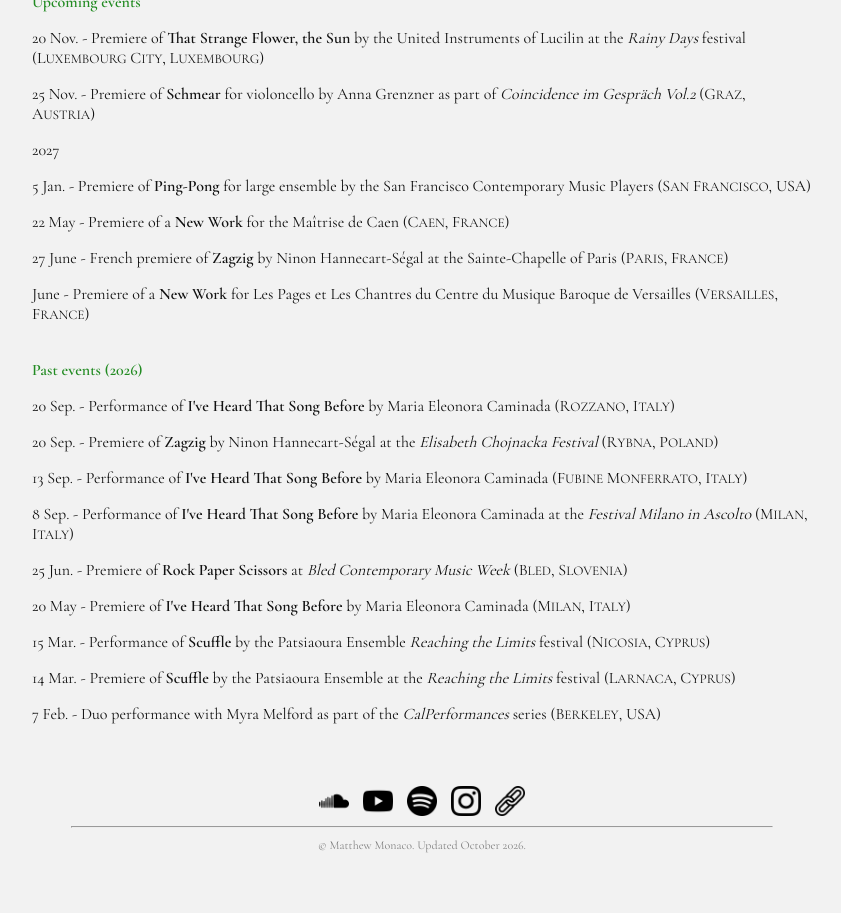
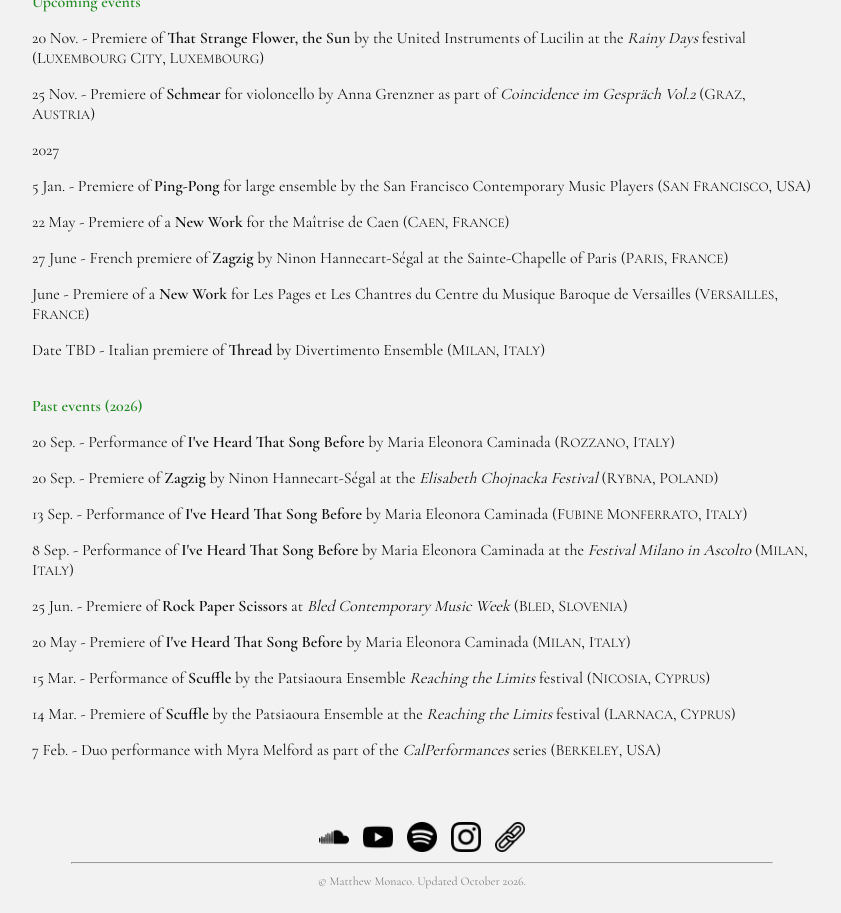
Before and after one commit to matthew-monaco/matthew-monaco.github.io, a Jekyll site: the page built from index.md, in a window 1280 px wide, cut to the strip 489-1402 px from the top of the page. Shown: the whole strip, without its empty margins (218-1059 px from the left). Built offline with Jekyll 4.4.1, drawn with Linux system fonts in a browser that asks for light colours; before the commit the page ends 1366 px from its top, so only the background shows below that.

Commit message:
Update index.md

```diff
--- a/index.md
+++ b/index.md
@@ -96,6 +96,7 @@ positionPopups();
 
 <p>June - Premiere of a <strong>New Work</strong> for Les Pages et Les Chantres du Centre du Musique Baroque de Versailles (V<small>ERSAILLES</small>, F<small>RANCE</small>)</p>
 
+<p>Date TBD - Italian premiere of <strong>Thread</strong> by Divertimento Ensemble (M<small>ILAN</small>, I<small>TALY</small>)</p>
 
 <br>
 <span class="green-bold">Past events (2026)</span>
```
